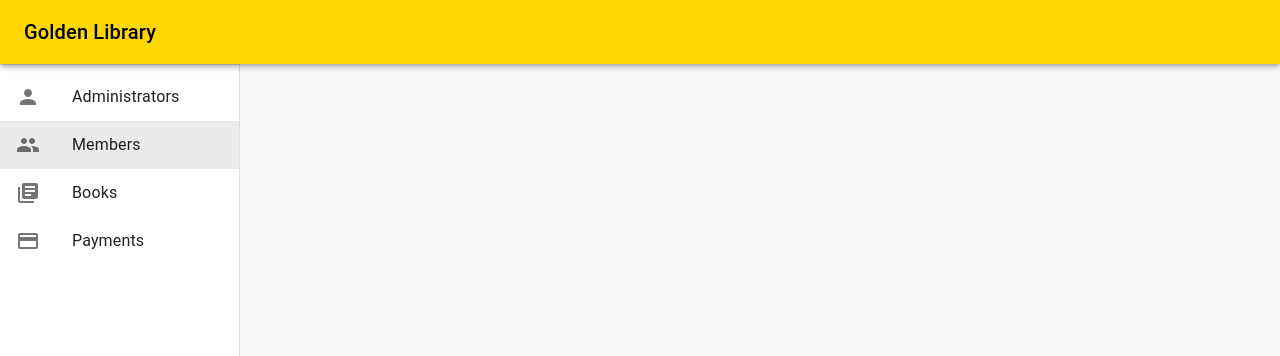
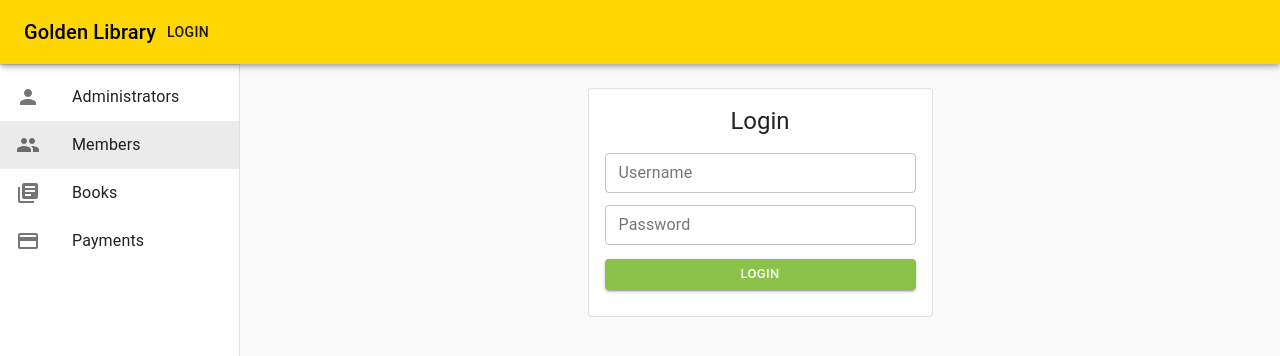
Before and after one commit to damsarar/GoldenLibrary-Frontend, a React (Create React App) app: page /login in a window 1280 px wide. Shown: the top 356 px of the page. Built offline with nearby package versions, Linux system fonts and the light colour scheme.

Commit message:
Login view added

```diff
--- a/src/AdminDashboard.js
+++ b/src/AdminDashboard.js
@@ -12,7 +12,7 @@ import Toolbar from '@material-ui/core/Toolbar';
 import Typography from '@material-ui/core/Typography';
 import { makeStyles, useTheme } from '@material-ui/core/styles';
 import ListItemIcon from '@material-ui/core/ListItemIcon';
-import { IconButton } from '@material-ui/core';
+import { IconButton, Button } from '@material-ui/core';
 
 // icons
 
@@ -36,6 +36,8 @@ import { BrowserRouter as Router, Switch, Route, Link } from "react-router-dom";
 
 import AdminAdministrators from './views/admin/adminAdministrators'
 import AdminMembers from './views/admin/adminMembers'
+
+import LoginPage from './views/Login'
 
 
 const drawerWidth = 240;
@@ -154,7 +156,6 @@ function AdminDashboard(props) {
 
     return (
         <div className={classes.root}>
-            <Router>
             <CssBaseline />
             <AppBar position="fixed" className={classes.appBar} style={{ backgroundColor: "gold", color: "black" }}>
                 <Toolbar>
@@ -170,6 +171,9 @@ function AdminDashboard(props) {
                     <Typography variant="h6" noWrap>
                         Golden Library
                      </Typography>
+                    <Button component={Link} to="/login">
+                        Login
+                    </Button>
                 </Toolbar>
             </AppBar>
             <nav className={classes.drawer} aria-label="mailbox folders">
@@ -214,14 +218,13 @@ function AdminDashboard(props) {
                     <Route path="/admin/members">
                         <AdminMembers></AdminMembers>
                     </Route>
+                    <Route path="/login">
+                        <LoginPage></LoginPage>
+                    </Route>
 
                 </Switch>
-
             </main>
-
-            </Router>
-
-        </div>
+        </div >
     );
 }
 
--- a/src/App.js
+++ b/src/App.js
@@ -3,10 +3,15 @@ import './App.css';
 
 import AdminDashboard from './AdminDashboard'
 
+import { BrowserRouter as Router, Switch, Route, Link } from "react-router-dom";
+
 function App() {
   return (
     <div className="App">
-      <AdminDashboard></AdminDashboard>
+      <Router>
+        <AdminDashboard></AdminDashboard>
+      </Router>
+
     </div>
   );
 }
--- /dev/null
+++ b/src/views/Login.js
@@ -0,0 +1,54 @@
+import React from 'react'
+import { Card, CardActionArea, CardContent, CardMedia, Typography, CardActions, Button, TextField } from '@material-ui/core'
+
+class Login extends React.Component {
+    render() {
+        return (
+            <div>
+                <Card
+                    variant="outlined"
+                    style={{ maxWidth: "345px", display: "block", marginLeft: "auto", marginRight: "auto" }}
+                >
+                    <CardActionArea>
+                        <CardContent>
+                            <Typography gutterBottom variant="h5" component="h2">
+                                Login
+                            </Typography>
+                            <Typography variant="body2" color="textSecondary" component="p">
+                                <TextField
+                                    name="username"
+                                    margin="dense"
+                                    id="username"
+                                    label="Username"
+                                    type="text"
+                                    variant="outlined"
+                                    fullWidth
+                                />
+
+                                <TextField
+                                    name="password"
+                                    margin="dense"
+                                    id="password"
+                                    label="Password"
+                                    type="password"
+                                    variant="outlined"
+                                    fullWidth
+                                />
+                                <Button
+                                    style={{ marginBottom: '10px', backgroundColor: '#8bc34a', color: "white", marginTop: "10px" }}
+                                    size="small"
+                                    variant="contained"
+                                    fullWidth
+                                >
+                                    Login
+                                </Button>
+                            </Typography>
+                        </CardContent>
+                    </CardActionArea>
+                </Card>
+            </div>
+        )
+    }
+}
+
+export default Login
```
Lines whose indentation alone changed are shown as unchanged.
